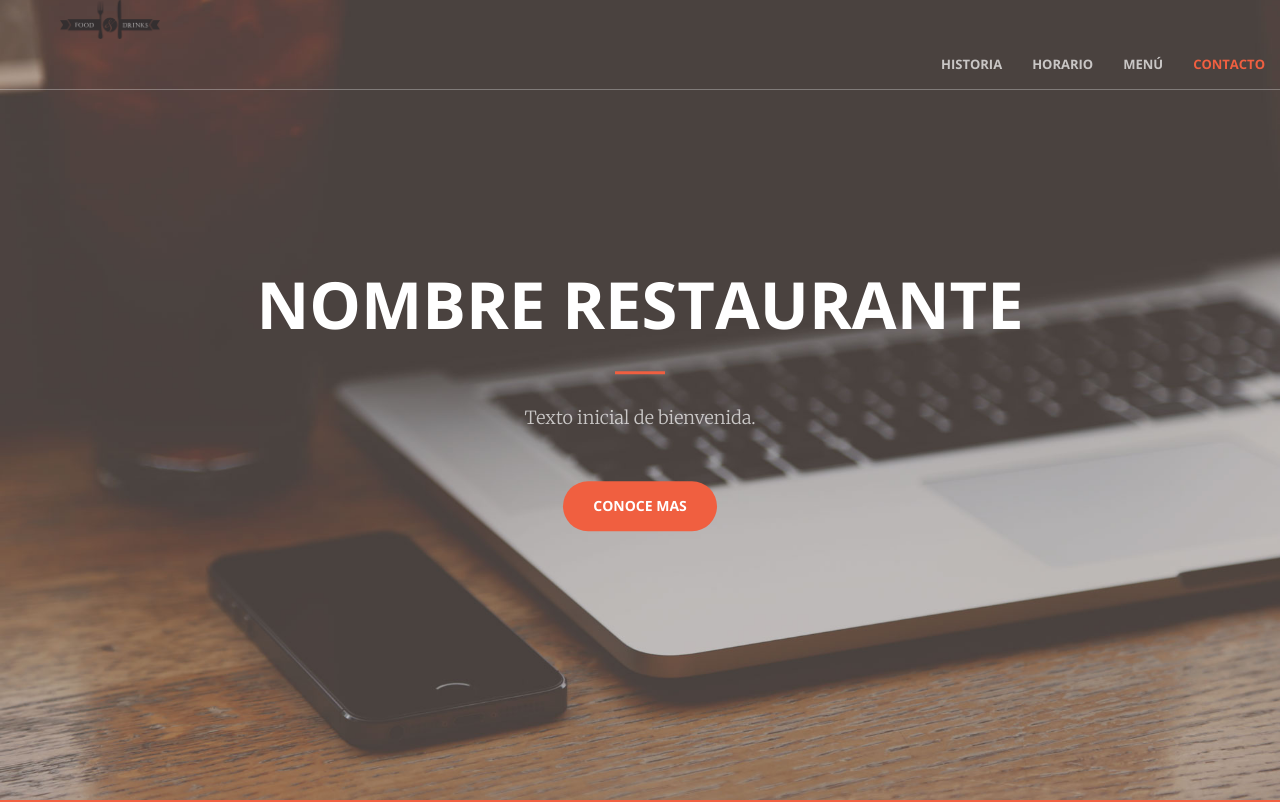
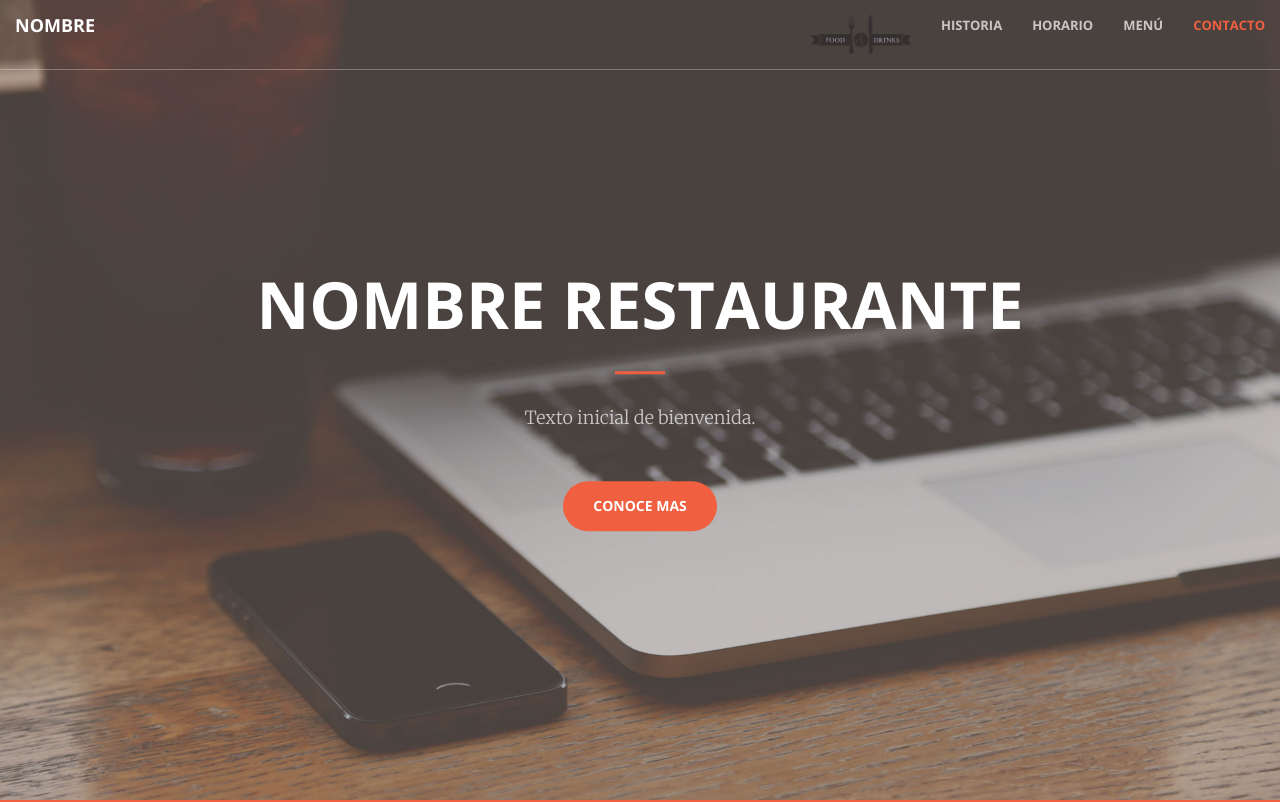
Before and after one commit to carlosaceros/restaurant, a plain HTML site: page index.html in a window 1280 px wide. Shown: the top 802 px of the page. Drawn offline with nearby package versions, Linux system fonts and the light colour scheme.

Commit message:
mas ajustes logo

```diff
--- a/css/creative.css
+++ b/css/creative.css
@@ -88,6 +88,7 @@ aside {
     width: 100px;
     height: auto;
     margin-left: 30px;
+    padding: 0px;
 
 }
 .navbar-default .navbar-header .navbar-brand {
--- a/index.html
+++ b/index.html
@@ -39,7 +39,7 @@
     <nav id="mainNav" class="navbar navbar-default navbar-fixed-top">
 
         <div class="container-fluid">
-             <a href="#page-top"><img class="log"  src="img/logo.png" alt="logo"></a>
+
 
             <!-- Brand and toggle get grouped for better mobile display -->
             <div class="navbar-header">
@@ -50,7 +50,7 @@
                     <span class="icon-bar"></span>
                     <span class="icon-bar"></span>
                 </button>
-                <a class="navbar-brand page-scroll" href="#page-top"></a>
+                <a class="navbar-brand page-scroll" href="#page-top">NOMBRE</a>
             </div>
 
 
@@ -58,6 +58,7 @@
             <div class="collapse navbar-collapse" id="bs-example-navbar-collapse-1">
 
                 <ul class="nav navbar-nav navbar-right">
+                    <li><a href="#page-top"><img class="log"  src="img/logo.png" alt="logo"></a></li>
                     <li>
                         <a class="page-scroll" href="#about">HISTORIA</a>
                     </li>
```
